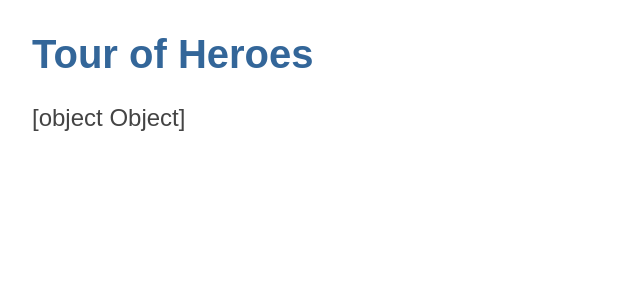
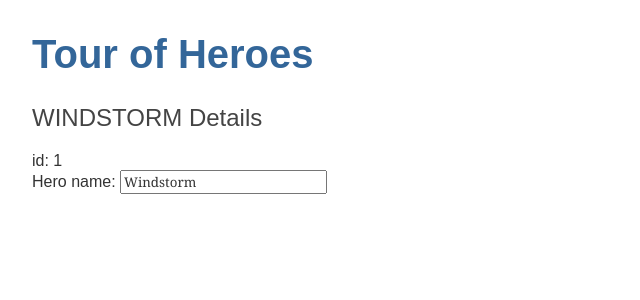
Before and after one commit to yunusemreaksu/angular-tour-of-heroes, an Angular app: page / in a window 1280 px wide. Shown: the top 300 px of the page, without its empty margins (0-640 px from the left). Built offline with nearby package versions, Linux system fonts and the light colour scheme.

Commit message:
Edit hero functionality added

```diff
--- a/src/app/heroes/heroes.component.html
+++ b/src/app/heroes/heroes.component.html
@@ -1 +1,6 @@
-<h2>{{hero}}</h2>
+<h2>{{hero.name | uppercase}} Details</h2>
+<div><span>id: </span>{{hero.id}}</div>
+<div>
+  <label for="name">Hero name: </label>
+  <input type="text" id="name" placeholder="name" [(ngModel)]="hero.name">
+</div>
```
Also changed, not shown: src/app/app.module.ts (+5 -10 lines).
